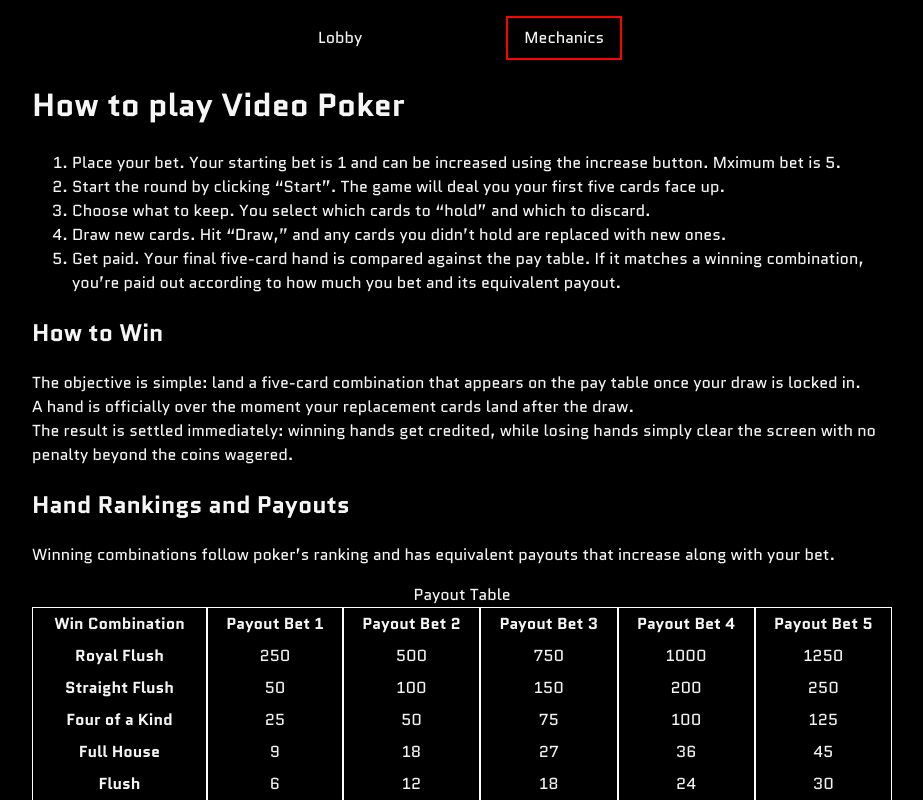
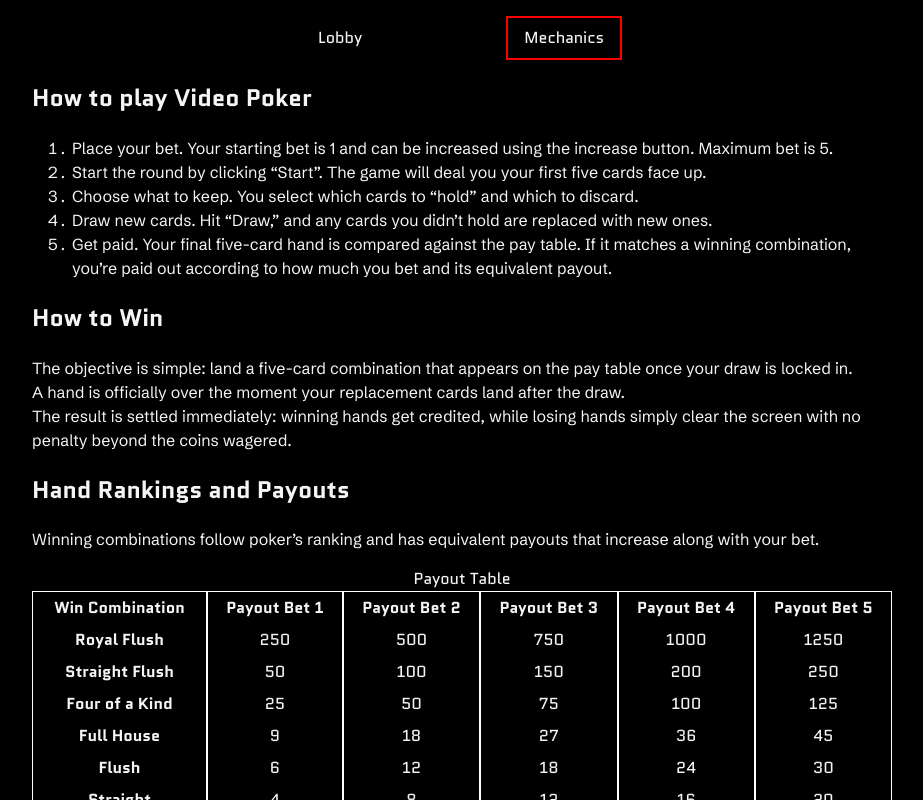
Before and after one commit to renzmarienollase-cmd/del1-React-Poker, a React (Vite) app: page /mechanics in a window 1280 px wide. Shown: the top 800 px of the page, without its empty margins (178-1101 px from the left). Built offline with nearby package versions, Linux system fonts and the light colour scheme.

Commit message:
Styling: Changed long text's font to Schibsted for better readability.

```diff
--- a/src/components/Pages/Mechanics/Mechanics.css
+++ b/src/components/Pages/Mechanics/Mechanics.css
@@ -0,0 +1,8 @@
+@import url("https://fonts.googleapis.com/css2?family=Quantico:ital,wght@0,400;0,700;1,400;1,700&family=Schibsted+Grotesk:ital,wght@0,400..900;1,400..900&display=swap");
+
+.mechanics-page {
+  li,
+  p {
+    font-family: "Schibsted Grotesk", sans-serif;
+  }
+}
--- a/src/components/Pages/Mechanics/Mechanics.tsx
+++ b/src/components/Pages/Mechanics/Mechanics.tsx
@@ -1,13 +1,14 @@
 import PayoutTable from "../../PayoutTable/PayoutTable";
+import "./Mechanics.css";
 
 export default function Mechanics() {
   return (
-    <>
+    <section className="mechanics-page">
       <h1>How to play Video Poker</h1>
       <ol>
         <li>
           Place your bet. Your starting bet is 1 and can be increased using the
-          increase button. Mximum bet is 5.
+          increase button. Maximum bet is 5.
         </li>
         <li>
           Start the round by clicking “Start”. The game will deal you your first
@@ -48,13 +49,13 @@ export default function Mechanics() {
 
       <h2>The Maker</h2>
       <p>
-        This game was created by Renz Marie Nollase.With references and
+        This game was created by Renz Marie Nollase. With references and
         inspiration from:
       </p>
       <ul>
         <li>https://gamerules.com/rules/video-poker/</li>
         <li>https://www.freeslots.com/poker.htm</li>
       </ul>
-    </>
+    </section>
   );
 }
--- a/src/index.css
+++ b/src/index.css
@@ -12,6 +12,7 @@ body {
   margin: 0;
   line-height: 1.5;
   font-family: "Quantico", sans-serif;
+  font-optical-sizing: auto;
 }
 
 ul {
```
